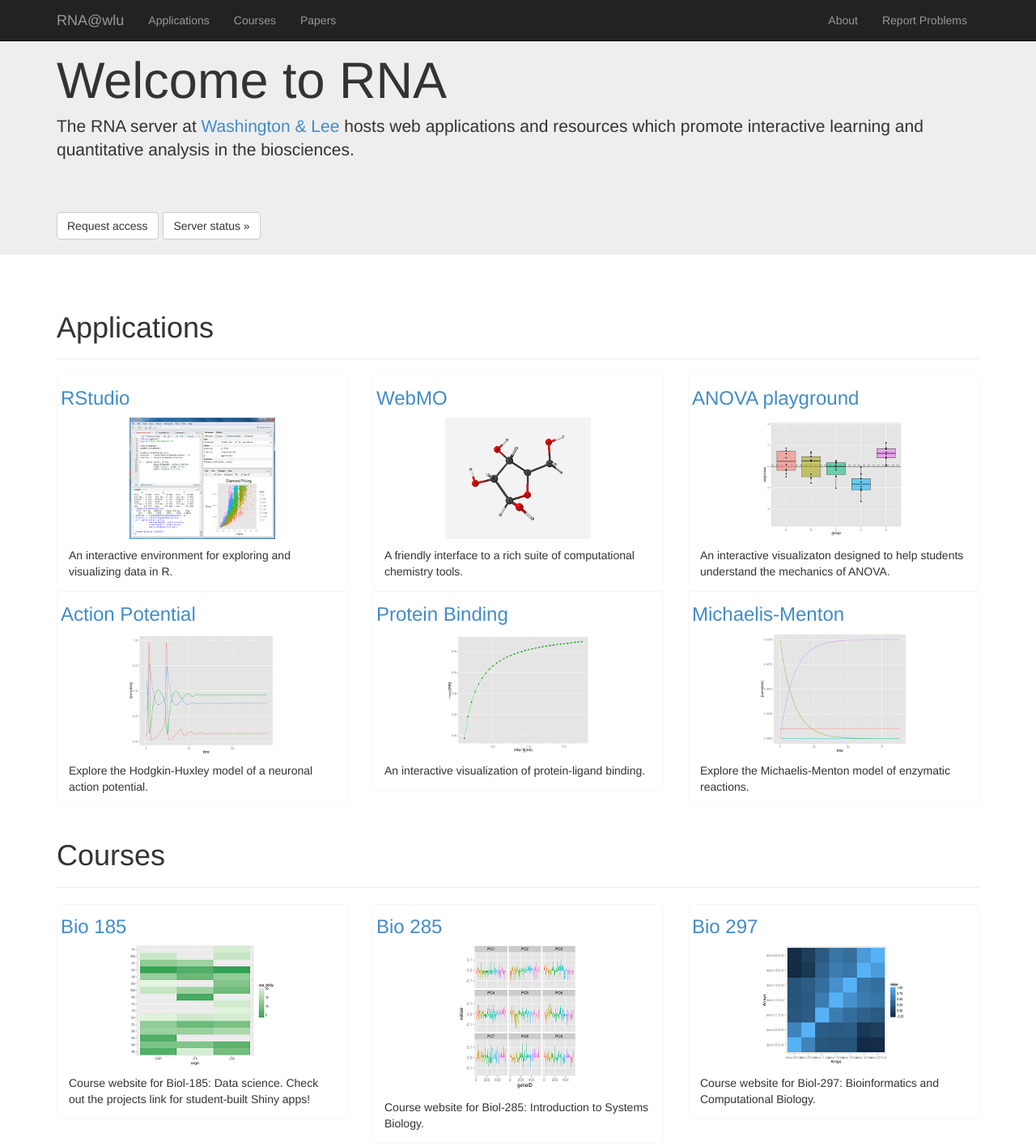
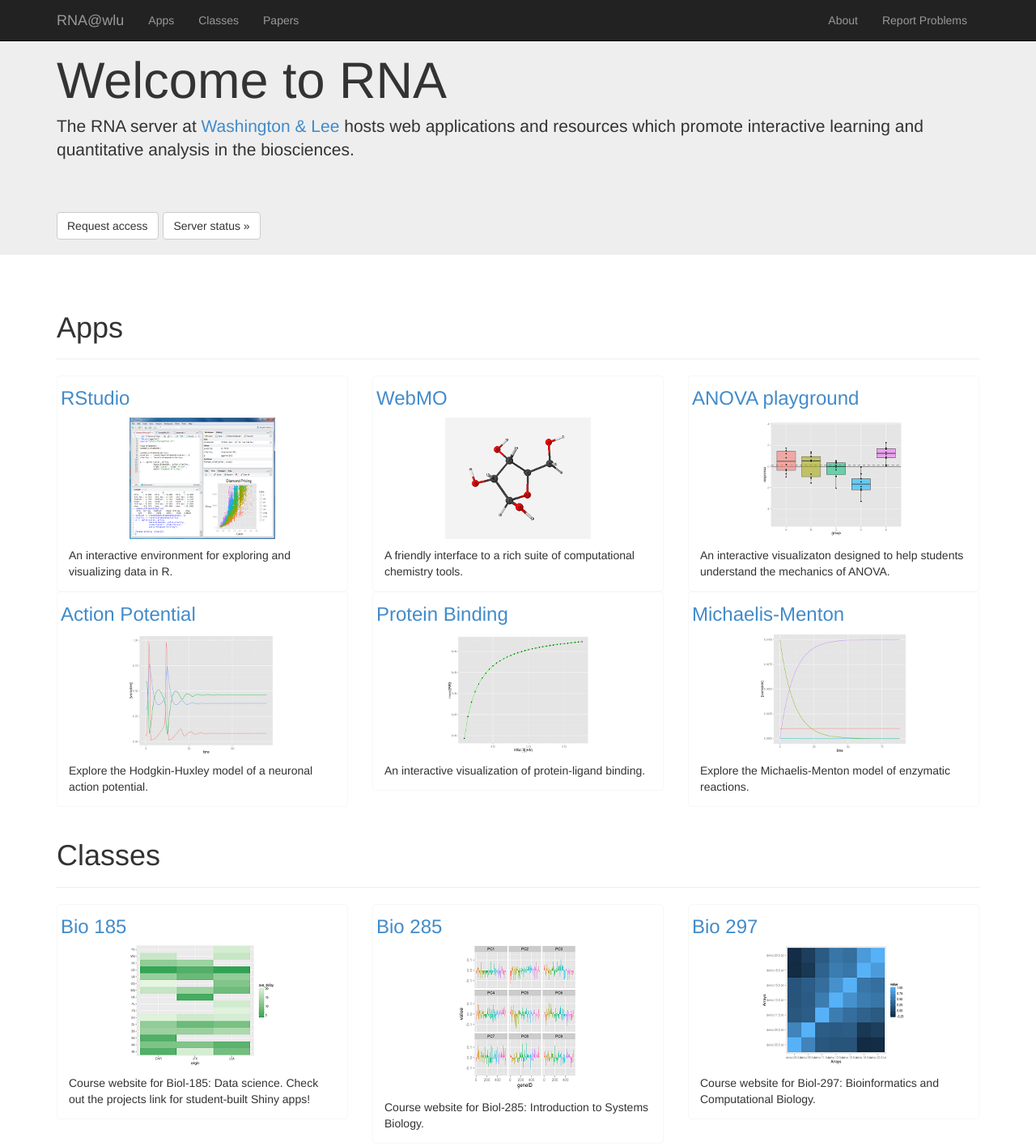
Before and after one commit to whitwort/rna-wlu-edu, a website: page app/index.html in a window 1280 px wide. Shown: the top 1416 px of the page at 81% size. Drawn offline with nearby package versions, Linux system fonts and the light colour scheme; files whose address does not match are found by name.

Commit message:
polish; fixed links

```diff
--- a/app/index.html
+++ b/app/index.html
@@ -32,8 +32,8 @@
             </div>
             <div class="navbar-collapse collapse">
               <ul class="nav navbar-nav">
-                <li><a href="#apps">Applications</a></li>
-                <li><a href="#courses">Courses</a></li>
+                <li><a href="#apps">Apps</a></li>
+                <li><a href="#courses">Classes</a></li>
                 <li><a href="#papers">Papers</a></li>
               </ul>
               <ul class="nav navbar-nav navbar-right">
@@ -50,7 +50,7 @@
             <h1>Welcome to RNA</h1>
             <p>The RNA server at <a href="http://www.wlu.edu/">Washington & Lee</a> hosts web applications and resources which promote interactive learning and quantitative analysis in the biosciences.</p>
             <br>
-            <button type="button" class="btn btn-default" data-container="body" data-toggle="popover" data-placement="top" data-content="To request access to applications hosted here, please <a href='http://www2.wlu.edu/x23921.xml?InsertFile=x55999'>contact me</a>!" data-original-title="" title="">
+            <button type="button" class="btn btn-default" data-container="body" data-toggle="popover" data-placement="top" data-content="To request access to applications hosted here, please <a href='https://www.wlu.edu/biology-department/faculty-and-staff/profile?ID=x8129'>contact me</a>!" data-original-title="" title="">
               Request access
             </button>
             <a data-toggle="modal" href="#twitterModal" class="btn btn-default">Server status  &raquo;</a>
@@ -58,7 +58,7 @@
         </div>
 
         <div class="container">
-          <div class="page-header" id="apps"><h1>Applications</h1></div>
+          <div class="page-header" id="apps"><h1>Apps</h1></div>
           <div class="row">
             <div class="col-md-4">
               <a href="http://rna.wlu.edu/r" class="thumbnail">
@@ -103,7 +103,7 @@
               </a>
             </div>
           </div>
-          <div class="page-header" id = "courses"><h1>Courses</h1></div>
+          <div class="page-header" id = "courses"><h1>Classes</h1></div>
           <div class="row">
             <div class="col-md-4">
               <a href="https://rna.wlu.edu/bio185/" class="thumbnail">
@@ -177,9 +177,9 @@
                   <p>In cellular life, <a href="http://en.wikipedia.org/wiki/DNA">DNA</a> is amazingly well suited to its core biological role: serving as a (relatively) static repository of information for the cell.  <a href="http://en.wikipedia.org/wiki/RNA">RNA</a>, by contrast, is the molecule which allows this information to be used in dynamic and complex ways.</p>
                   <p>This makes RNA the perfect analogy for the mission of the teaching and research tools hosted here:  we're not just interested in data, but how data can be represented and explored in interesting and dynamic ways!</p>
                 <h3>How did this service come to be?</h3>
-                  <p>This server is maintained by <a href='http://www2.wlu.edu/x23921.xml?InsertFile=x55999'>Gregg Whitworth</a>; both he and the server hardware were brought to W&L through the <a href="http://www2.wlu.edu/x59153.xml">HHMI Grant Initiative</a>.  Additionally, licensing for some of the software hosted here has been supported through the <a href="http://www2.wlu.edu/x35119.xml">Office of the Dean's</a> minigrant program.  The server hardware and network infrastructure are supported by the excellent folks at <a href="http://its.wlu.edu">W&L ITS</a>.</p>
+                  <p>This server is maintained by <a href='https://www.wlu.edu/biology-department/faculty-and-staff/profile?ID=x8129'>Gregg Whitworth</a>; both he and the server hardware were brought to W&L through the <a href="https://www.wlu.edu/biology-department/about-the-department/hhmi-grant-(2012-2016)">HHMI Grant Initiative</a>.  Additionally, licensing for some of the software hosted here has been supported through the <a href="https://www.wlu.edu/the-college/office-of-the-dean">Office of the Dean's</a> minigrant program.  The server hardware and network infrastructure are supported by the excellent folks at <a href="http://its.wlu.edu">W&L ITS</a>.</p>
                 <h3>I can't log in!</h3>
-                  <p>For a variety of reasons, RNA server uses a different set of login credentials than the main W&L network services (email, sakai, etc.).  If you'd like to request access for yourself or your classes just <a href='http://www2.wlu.edu/x23921.xml?InsertFile=x55999'>contact me</a>!</p>
+                  <p>For a variety of reasons, RNA server uses a different set of login credentials than the main W&L network services (email, sakai, etc.).  If you'd like to request access for yourself or your classes just <a href='https://www.wlu.edu/biology-department/faculty-and-staff/profile?ID=x8129'>contact me</a>!</p>
                 <h3>Where do I report problems?</h3>
                   <p>Please report bugs, crashes and feature requests at the main <a href="https://github.com/whitwort/rna-wlu-edu/issues">GitHub repository for this site</a>.</p>
                 <h3>Where can I learn more?</h3>
```
Also changed, not shown: dist/index.html.
